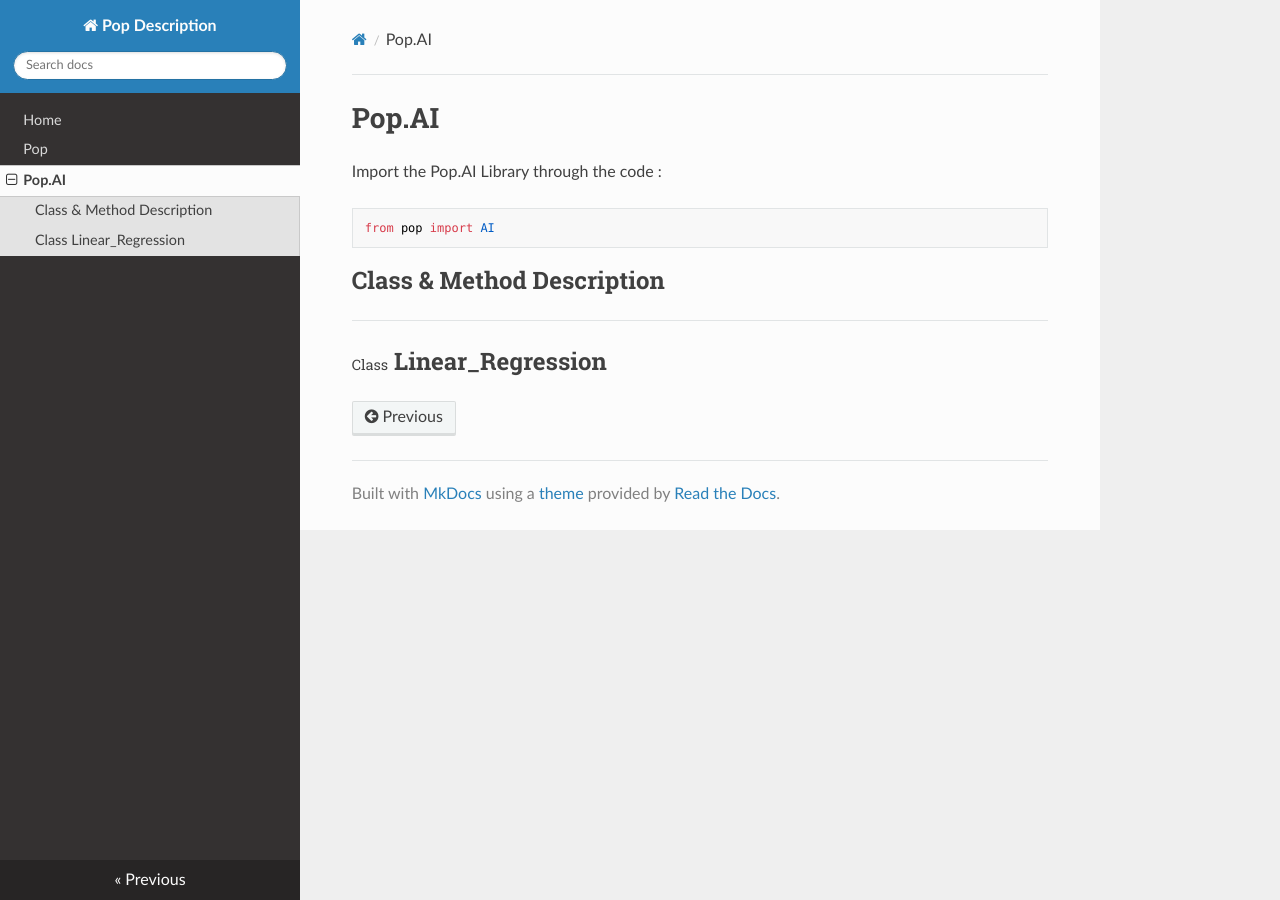
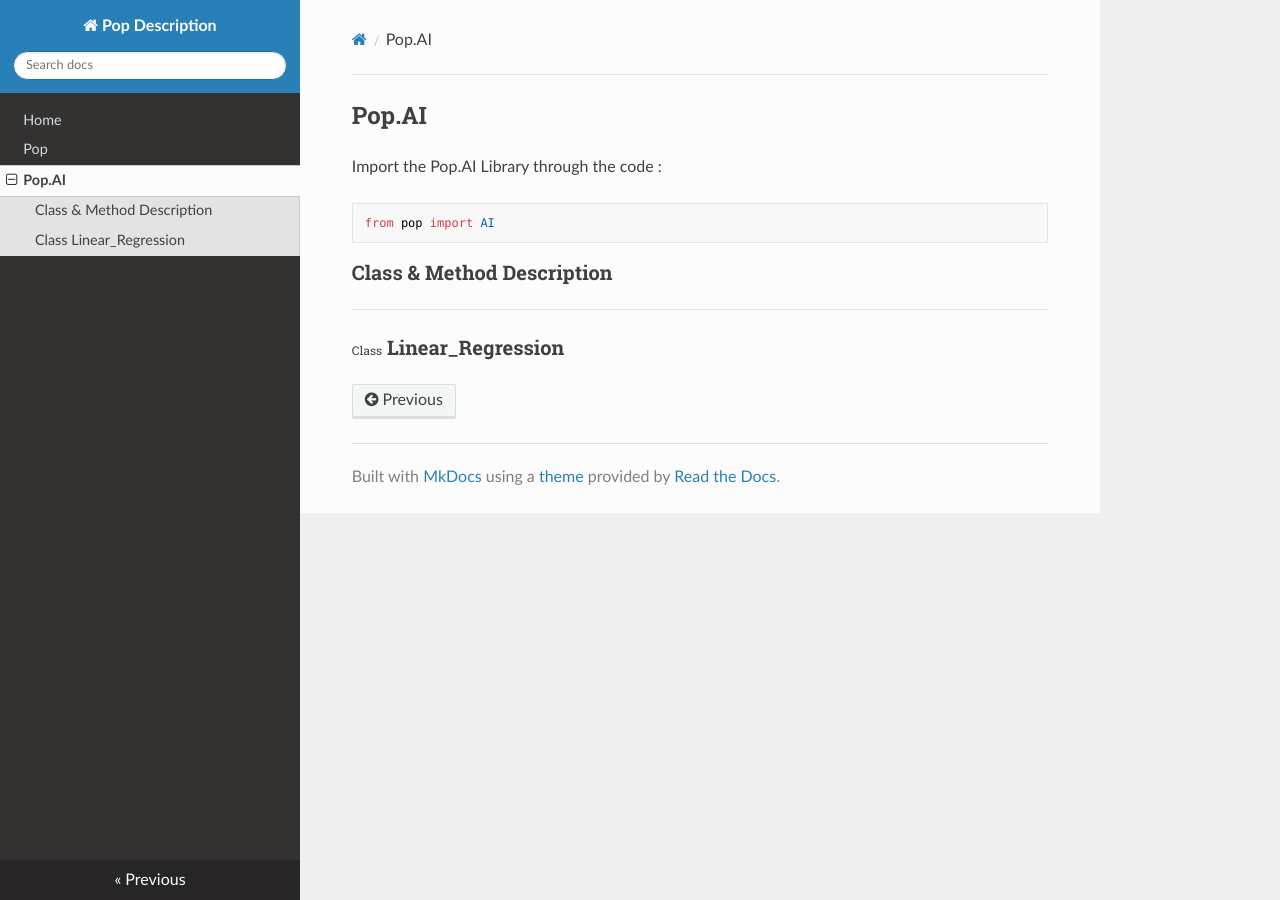
Before and after one commit to hbe-dev/pop_docs, an MkDocs documentation site: the page built from docs/pop.ai.md, in a window 1280 px wide. Built offline with MkDocs 1.6.1, drawn with Linux system fonts in a browser that asks for light colours; nearby versions of some CDN libraries.

Commit message:
Update mkdocs.yml

```diff
--- a/mkdocs.yml
+++ b/mkdocs.yml
@@ -1,7 +1,12 @@
 site_name: Pop Description
 theme: readthedocs
+markdown_extensions:
+    - toc:
+        baselevel: 2
+
 extra_css:
     - extra.css
+
 nav:
     - Home: index.md
     - Pop : pop.md
```
